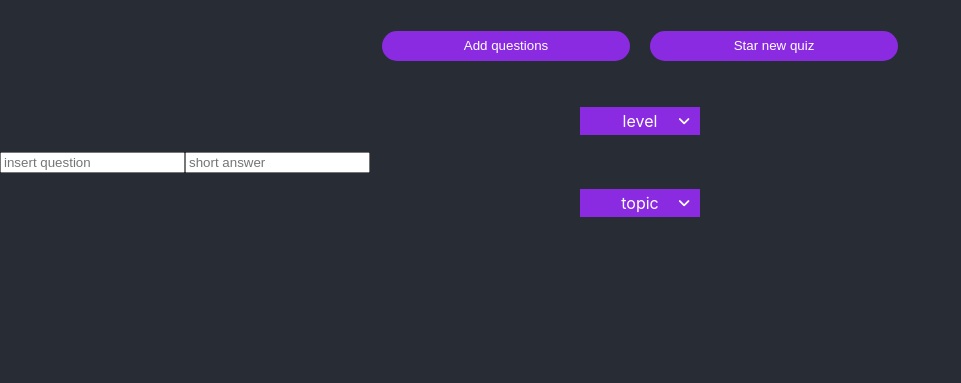
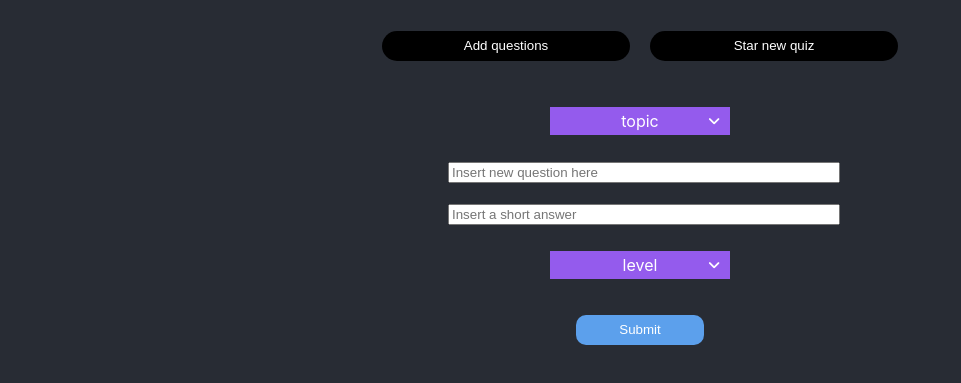
Before and after one commit to Isis-Yamel/quiz-app, a React app: page /add-questions in a window 1280 px wide. Shown: the part 213-596 px from the top of the page, without its empty margins (0-961 px from the left). Built offline with nearby package versions, Linux system fonts and the light colour scheme.

Commit message:
build two main components / set up of redux for global store / style changes

```diff
--- a/package.json
+++ b/package.json
@@ -9,8 +9,11 @@
     "node-sass": "^4.13.1",
     "react": "^16.13.1",
     "react-dom": "^16.13.1",
+    "react-redux": "^7.2.0",
     "react-router-dom": "^5.2.0",
-    "react-scripts": "3.4.1"
+    "react-scripts": "3.4.1",
+    "redux": "^4.0.5",
+    "redux-thunk": "^2.3.0"
   },
   "scripts": {
     "start": "react-scripts start",
--- a/src/container/addQuestions.js
+++ b/src/container/addQuestions.js
@@ -1,5 +1,7 @@
 import React, { Component } from 'react';
 import Dropdown from '../elements/dropdown';
+
+import '../css/newQuestion.scss';
 
 class AddQuestions extends Component{
 
@@ -11,19 +13,24 @@ class AddQuestions extends Component{
     render () {
         return (
             <section>
-                <form>
+                <form className='form__layout'>
+                    <Dropdown
+                        title='topic'
+                        list={this.state.topics}/>
+                    <div className='form__inputContainer'>
+                        <label htmlFor='question'>
+                            <input className='form__input' name='question' type='text' placeholder='Insert new question here'/>
+                        </label>
+                    </div>
+                    <div className='form__inputContainer'>
+                        <label htmlFor='answer'>
+                            <input className='form__input' name='answer' type='text' placeholder='Insert a short answer'/>
+                        </label>
+                    </div>
                     <Dropdown
                         title='level'
                         list={this.state.levels}/>
-                    <label htmlFor='question'>
-                        <input name='question' type='text' placeholder='insert question'/>
-                    </label>
-                    <label htmlFor='answer'>
-                        <input name='answer' type='text' placeholder='short answer'/>
-                    </label>
-                    <Dropdown
-                        title='topic'
-                        list={this.state.topics}/>
+                    <button className='button__submit'>Submit</button>
                 </form>
             </section>
         );
--- a/src/container/newQuiz.js
+++ b/src/container/newQuiz.js
@@ -1,12 +1,29 @@
-import React from 'react';
+import React, { Component } from 'react';
+import Dropdown from '../elements/dropdown';
 
-const NewQuiz = () => {
-    return (
-        <section>
-            two dropdowns
-            <button>Submit</button>
-        </section>
-    );
+class NewQuiz extends Component {
+
+    state = {
+        levels: ['level 1', 'level 2', 'level 3'],
+        topics: ['art', 'history', 'photography']
+    };
+
+    render () {
+        return (
+            <section>
+                <p>Please choose the topics you want for the test and level
+                    <span>(1 is the easiest, 2 the medium, 3 the hardest)</span>
+                </p>
+                <Dropdown
+                    title='topic'
+                    list={this.state.topics}/>
+                <Dropdown
+                    title='level'
+                    list={this.state.levels}/>
+                <button>Submit</button>
+            </section>
+        );
+    }
 };
 
 export default NewQuiz;
--- a/src/css/App.scss
+++ b/src/css/App.scss
@@ -28,7 +28,7 @@ body {
   }
 
   &__buttons {
-    background-color: blueviolet;
+    background-color: #000000;
     border-radius: 20px;
     border: none;
     height: 30px;
--- a/src/css/dropdown.scss
+++ b/src/css/dropdown.scss
@@ -7,17 +7,17 @@
             grid-template-columns: repeat(2, 1fr);
             justify-self: center;
             position: relative;
-            width: 120px;
+            width: 180px;
         }
 
         &--style {
-            background-color: blueviolet;
+            background-color: #945bed;
             cursor: pointer;
             font-size: 1em;
             font-weight: normal;
             padding: 4px 10px;
             text-align: center;
-            width: 100px;
+            width: 160px;
         }
 
         &--icon {
@@ -36,7 +36,7 @@
             padding: 0;
             position: absolute;
             text-align: center;
-            top: 72px;
+            top: 36px;
             width: 100%;
             z-index: 10;
         }
--- /dev/null
+++ b/src/css/newQuestion.scss
@@ -0,0 +1,27 @@
+.form {
+    &__layout {
+        align-items: center;
+        display: flex;
+        flex-flow: column;
+    }
+
+    &__inputContainer {
+        margin: 10px;
+        width: 30%;
+    }
+
+    &__input {
+        width: 100%;
+    }
+}
+
+.button__submit {
+    background-color: #5ca0ec;
+    border-radius: 10px;
+    border: none;
+    color: white;
+    cursor: pointer;
+    height: 30px;
+    margin: 20px;
+    width: 10%;
+}
--- a/src/index.js
+++ b/src/index.js
@@ -1,8 +1,19 @@
 import React from 'react';
 import ReactDOM from 'react-dom';
+import reducer from './store/reducer/reducer';
 import App from './container/App';
 
+import thunk from 'redux-thunk';
+import { createStore, applyMiddleware, compose } from 'redux';
+import { Provider } from 'react-redux';
+
+const composeEnhancers = window.__REDUX_DEVTOOLS_EXTENSION_COMPOSE__ || compose;
+
+const store = createStore(reducer,(composeEnhancers(applyMiddleware(thunk))));
+
 ReactDOM.render(
-    <App />,
+    <Provider store={store}>
+      <App />
+    </Provider>,
   document.getElementById('root')
 );
--- /dev/null
+++ b/src/store/actions/types.js
@@ -0,0 +1 @@
+export const SHOW_DATA = 'SHOW_DATA';
--- a/src/store/reducer/reducer.js
+++ b/src/store/reducer/reducer.js
@@ -1,4 +1,18 @@
+import * as types from '../actions/types';
+
 const initialState = {
     answers: [],
     questions: [],
+};
+
+export default function reducer(state = initialState, actions) {
+    switch (actions.type) {
+        case types.SHOW_DATA:
+            return ({
+                ...state,
+                answers: [1, 2, 3]
+            })
+
+        default: return state;
+    }
 }
```
